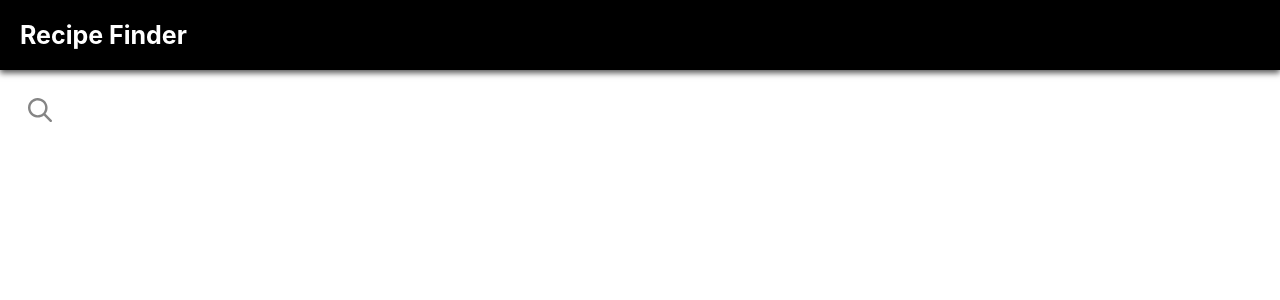
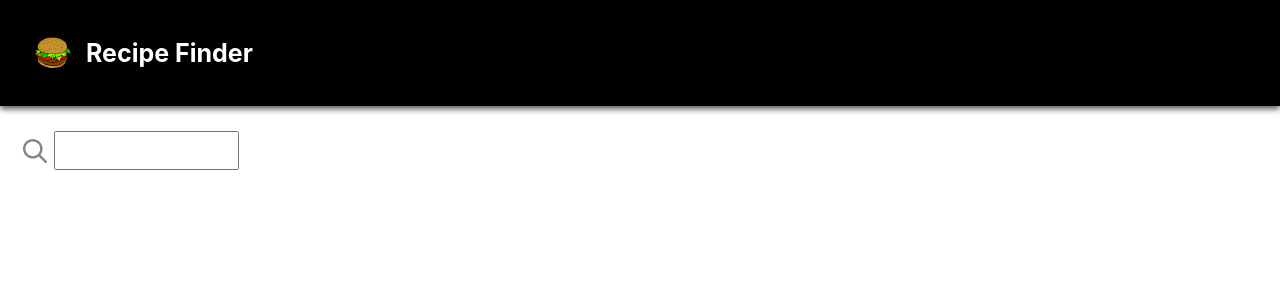
Before and after one commit to kiranpalsingh1806/recipe-finder-app, a React (Create React App) app: page / in a window 1280 px wide. Shown: the top 300 px of the page. Built offline with nearby package versions, Linux system fonts and the light colour scheme.

Commit message:
Added Search Input field and styled app icon

```diff
--- a/src/App.js
+++ b/src/App.js
@@ -9,18 +9,33 @@ const Header = styled.div`
   color: white;
   background-color: black;
   display:flex;
+  /* justify-content:space-between; */
   flex-direction: row;
   padding: 20px;
   font-size: 25px;
   font-weight: bold;
   box-shadow: 0 3px 6px 0 #555;
+  align-items: center;
 `;
 
 const AppNameComponent = styled.div`
+    display:flex;
+    align-items: center;
+`;
 
-`;
+const AppIcon = styled.img`
+  width:36px;
+  height:36px;
+  margin: 15px;
+`
 const SearchComponent = styled.div`
-   padding: 20px;
+   display: flex;
+   flex-direction: flow;
+   background-color: white;
+   padding: 15px;
+   margin-top:10px;
+   border-radius: 6px;
+   width: 50%;
 `;
 
 function App() {
@@ -28,11 +43,13 @@ function App() {
     <Container>
       <Header>
         <AppNameComponent>
+            <AppIcon src="/AppIcon.svg" />
             Recipe Finder
         </AppNameComponent>
       </Header>
       <SearchComponent>
-        <img src="/search-icon.svg"/>
+        <img src="/search-icon.svg "/>
+        <input />
       </SearchComponent>
     </Container>
   );
```
